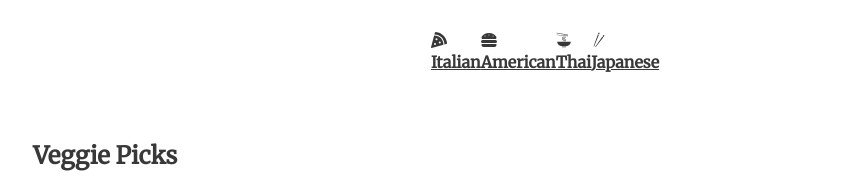
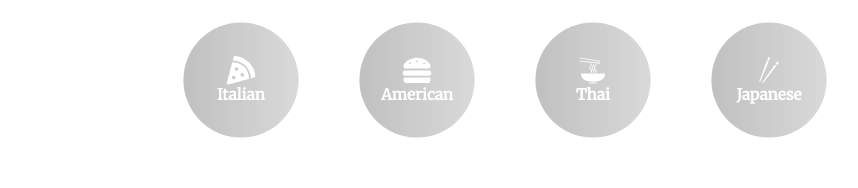
Before and after one commit to HowardKiat/Recipe-App, a React (Create React App) app in the folder yumrecipe/: page / in a window 1280 px wide. Shown: the top 188 px of the page, without its empty margins (95-953 px from the left). Built offline with nearby package versions, Linux system fonts and the light colour scheme; no server answers; a web font is replaced by a local one.

Commit message:
SLink {NavLink} styled components (reusable later on)

```diff
--- a/yumrecipe/src/components/Category.jsx
+++ b/yumrecipe/src/components/Category.jsx
@@ -7,22 +7,22 @@ import { NavLink } from "react-router-dom";
 function Category() {
   return (
     <List>
-        <NavLink to={'cuisine/Italian'}>
+        <SLink to={'cuisine/Italian'}>
             <FaPizzaSlice />
             <h4>Italian</h4>
-        </NavLink>
-        <NavLink to={'cuisine/American'}>
+        </SLink>
+        <SLink to={'cuisine/American'}>
             <FaHamburger />
             <h4>American</h4>
-        </NavLink>
-        <NavLink to={'cuisine/Thai'}>
+        </SLink>
+        <SLink to={'cuisine/Thai'}>
             <GiNoodles />
             <h4>Thai</h4>
-        </NavLink>
-        <NavLink to={'cuisine/Japanese'}>
+        </SLink>
+        <SLink to={'cuisine/Japanese'}>
             <GiChopsticks />
             <h4>Japanese</h4>
-        </NavLink>
+        </SLink>
     </List>
   )
 }
@@ -33,4 +33,40 @@ const List = styled.div`
     margin: 2rem 0rem;
 `;
 
+const SLink = styled(NavLink)`
+    display: flex;
+    flex-direction: column;
+    justify-content: center;
+    align-items: center;
+    border-radius: 50%;
+    margin-right: 5rem;
+    text-decoration: none;
+    background: linear-gradient(to right, #c0c0c0, #d9d9d9);
+    width: 6rem;
+    height: 6rem;
+    transform: scale(1.2);
+    cursor: pointer;
+    transition: transform 0.5s ease-in-out;
+
+    &:hover {
+      transform: scale(1.5);
+      background: linear-gradient(to right, #FFB6C1, #ADD8E6);
+    }
+
+    h4 {
+        color: white;
+        font-size: 0.8rem;
+    }
+
+    svg {
+        color: white;
+        font-size: 1.5rem;
+    }
+
+    &.active {
+        background: linear-gradient(to right, #DB7093, #87CEEB);
+        transition: transform 0.3s ease-in-out;
+        transform: scale(1.2);
+      }
+`;
 export default Category
```
